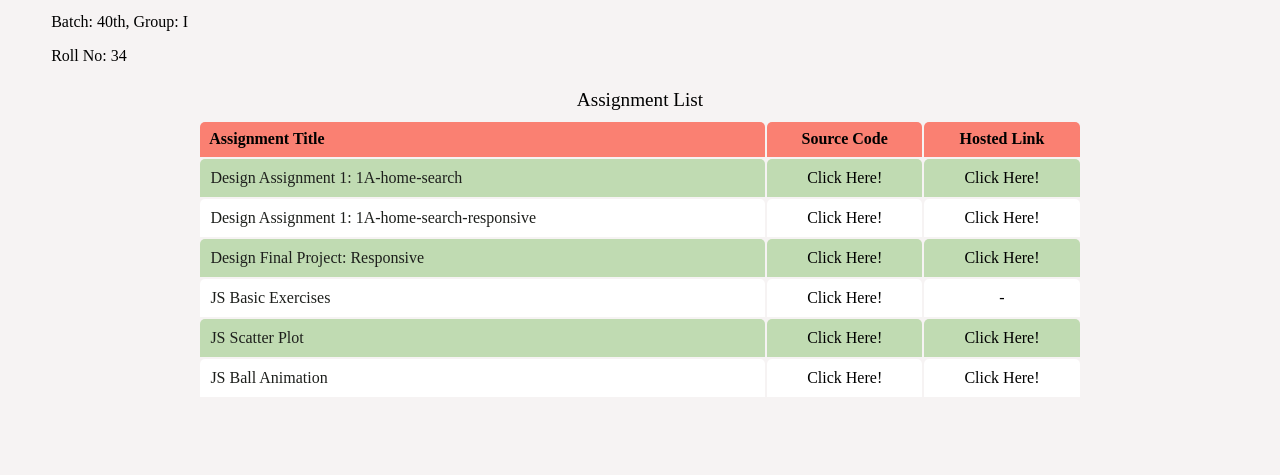
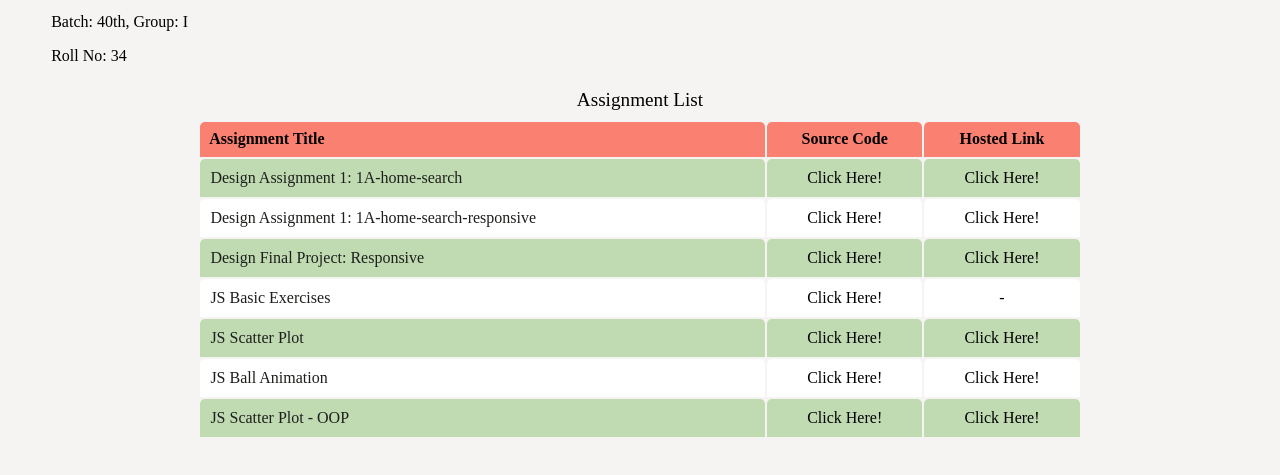
Before and after one commit to gyanasluitel/leapfrog-assignments, a plain HTML site: page index.html in a window 1280 px wide. Shown: the part 139-614 px from the top of the page. Drawn offline with Linux system fonts and the light colour scheme.

Commit message:
added link of "scatter plot oop" in table

```diff
--- a/index.html
+++ b/index.html
@@ -61,6 +61,12 @@
                             <td><a href="https://github.com/gyanasluitel/leapfrog-assignments/tree/main/javascript/ball-animation">Click Here!</a></td>
                             <td><a href="./javascript/ball-animation/index.html">Click Here!</td>
                         </tr>
+
+                        <tr>
+                            <td>JS Scatter Plot - OOP</td>
+                            <td><a href="https://github.com/gyanasluitel/leapfrog-assignments/tree/main/javascript/scatter-plot-oop">Click Here!</a></td>
+                            <td><a href="./javascript/scatter-plot-oop/index.html">Click Here!</td>
+                        </tr>
                     </tbody>
                 </table>
             </div>
```
